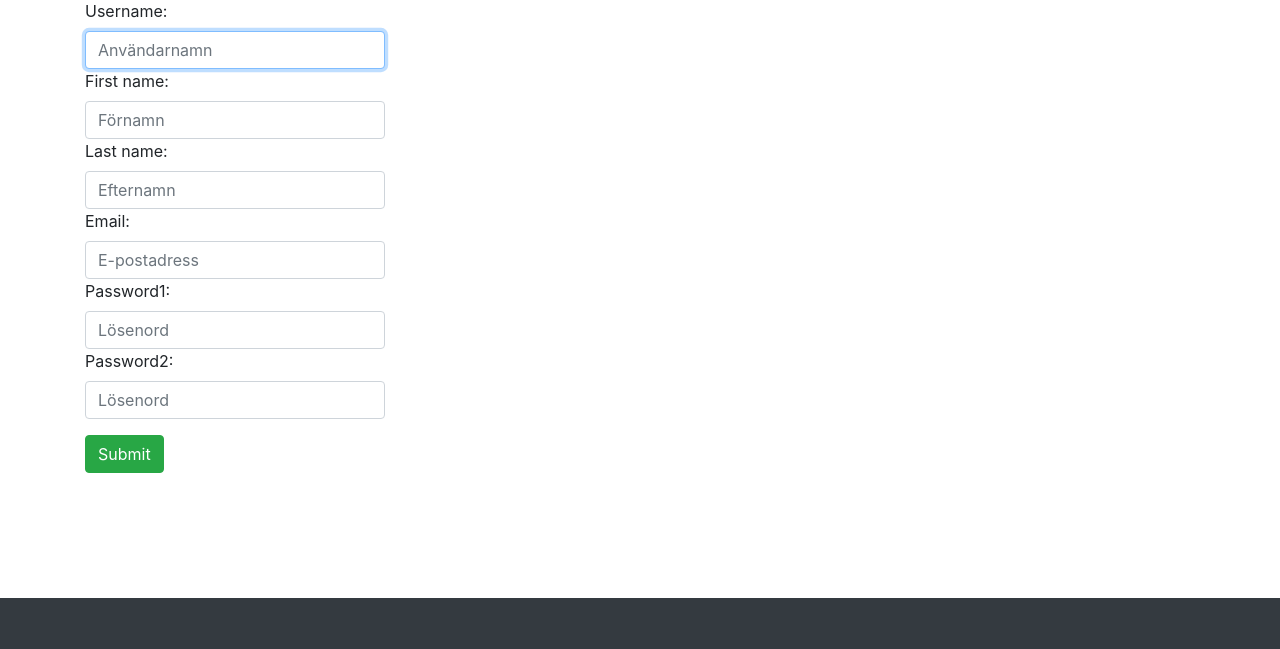
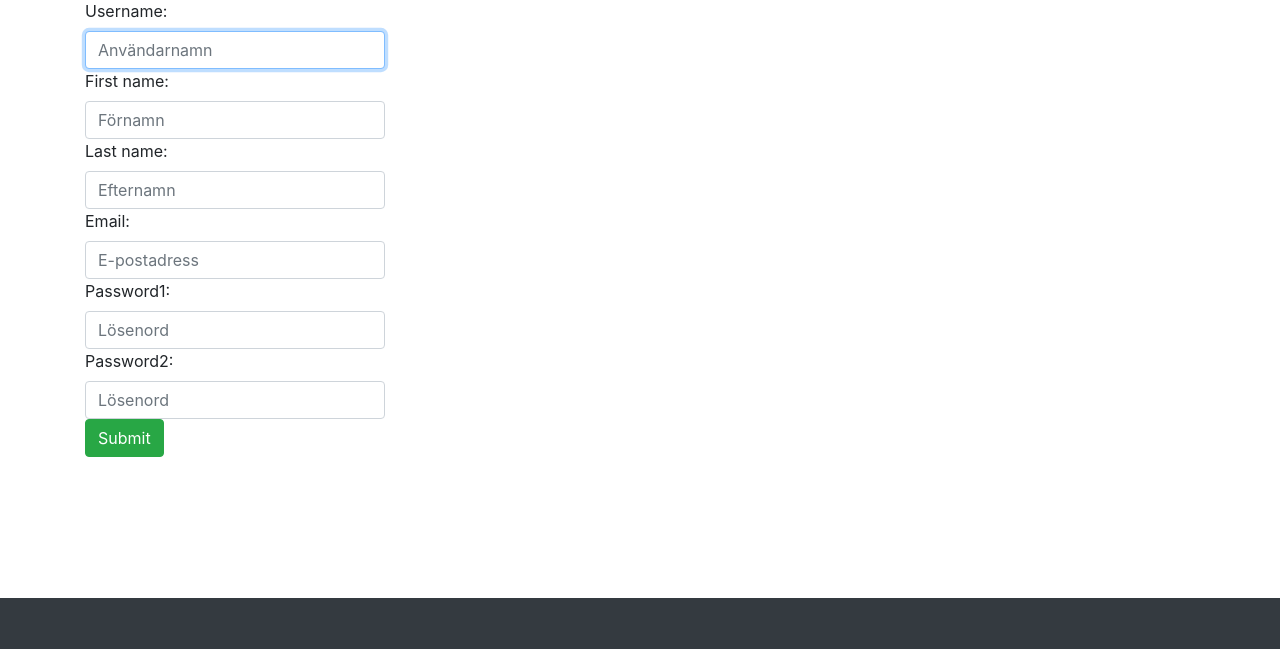
Before and after one commit to Khaled-AlAsadi/DriveTrainer, a Django app: page /signup/ in a window 1280 px wide. Shown: the part 151-800 px from the top of the page. Run offline with Django 4.2, Linux system fonts and the light colour scheme.

Commit message:
Update signup template

```diff
--- a/templates/registration/signup.html
+++ b/templates/registration/signup.html
@@ -6,11 +6,7 @@
   <h2>Sign up</h2>
   <form method="post">
     {% csrf_token %}
-    <div class="form-group">
       {{ form }}
-    </div>
-    <div class="form-group">
       <input class="btn btn-success" type="submit" value="Submit">
-    </div>
   </form>
 {% endblock %}
```
